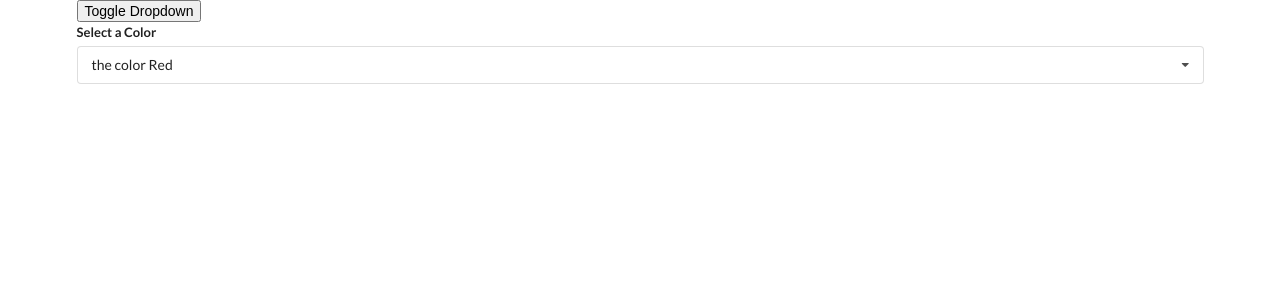
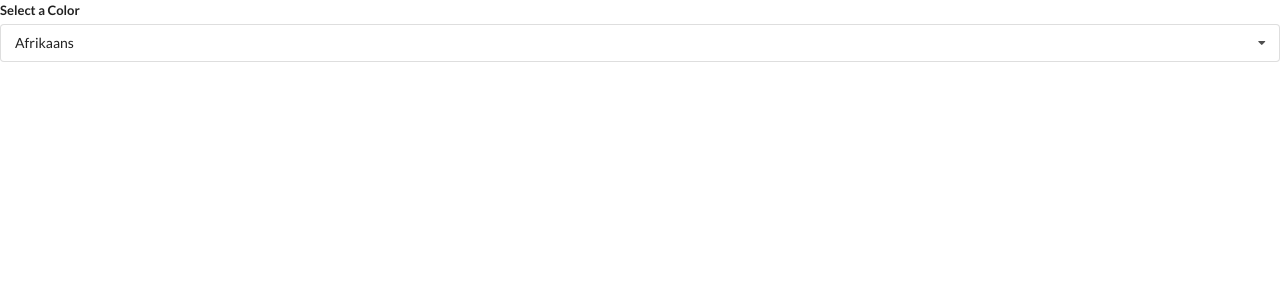
Before and after one commit to fundayluck/Widgets-App, a React (Create React App) app: page / in a window 1280 px wide. Shown: the top 300 px of the page. Built offline with nearby package versions, Linux system fonts and the light colour scheme.

Commit message:
Scaffolding the Translate Component

```diff
--- a/src/App.js
+++ b/src/App.js
@@ -2,6 +2,7 @@ import React, { useState } from "react";
 // import Accordion from "./components/Accordion";
 // import Search from "./components/Search";
 import Dropdown from "./components/Dropdown";
+import Translate from "./components/Translate";
 
 // const items = [
 //   {
@@ -35,21 +36,9 @@ const options = [
 
 // eslint-disable-next-line import/no-anonymous-default-export
 export default () => {
-  const [selected, setSelected] = useState(options[0]);
-  const [showDropdown, setShowDropdown] = useState(true);
-
   return (
-    <div className="ui container">
-      <button onClick={() => setShowDropdown(!showDropdown)}>
-        Toggle Dropdown
-      </button>
-      {showDropdown ? (
-        <Dropdown
-          selected={selected}
-          onSelectedChange={setSelected}
-          options={options}
-        />
-      ) : null}
+    <div>
+      <Translate />
     </div>
   );
 };
--- /dev/null
+++ b/src/components/Translate.js
@@ -0,0 +1,32 @@
+import React, { useState } from "react";
+import Dropdown from "./Dropdown";
+
+const options = [
+  {
+    label: "Afrikaans",
+    value: "af",
+  },
+  {
+    label: "Arabic",
+    value: "ar",
+  },
+  {
+    label: "Hindia",
+    value: "hi",
+  },
+];
+
+const Translate = () => {
+  const [language, setLanguage] = useState(options[0]);
+  return (
+    <div>
+      <Dropdown
+        selected={language}
+        onSelectedChange={setLanguage}
+        options={options}
+      />
+    </div>
+  );
+};
+
+export default Translate;
```
